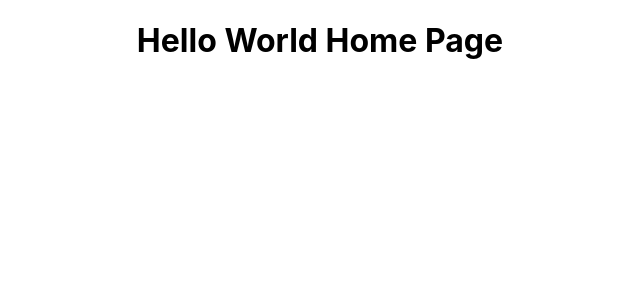
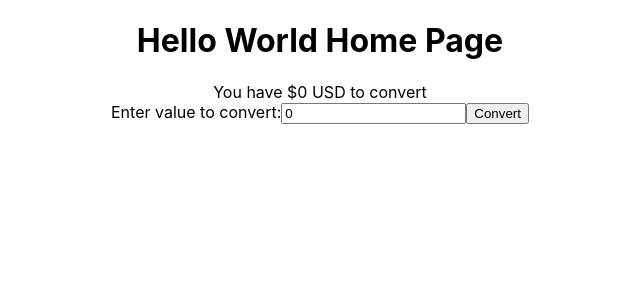
Before and after one commit to RobMorison/Currency_Calculator, a React (Create React App) app in the folder currency_calculator/: page / in a window 1280 px wide. Shown: the top 300 px of the page, without its empty margins (320-960 px from the left). Built offline with nearby package versions, Linux system fonts and the light colour scheme.

Commit message:
Added form input to accept user input

```diff
--- a/currency_calculator/src/pages/HomePage.js
+++ b/currency_calculator/src/pages/HomePage.js
@@ -1,8 +1,30 @@
 import React from 'react';
+import { useState, useEffect } from 'react'
 
 const HomePage = () => {
+
+    const [value, setValue] = useState(0)
+
+    console.log(value)
+
+    function handleSubmit(event){
+        event.preventDefault();
+    }
+
     return (
+        <>
         <h1>Hello World Home Page</h1>
+        <div>
+            You have ${value} USD to convert
+        </div>
+        <form>
+            <label>Enter value to convert:
+                <input type='integer' value={value} onChange={(event) =>setValue(event.target.value)}></input>
+            </label>
+            <button onClick={handleSubmit}>Convert</button>
+        </form>
+        </>
+
      );
 }
 
```
Also changed, not shown: currency_calculator/src/App.js (+0 -16 lines).
